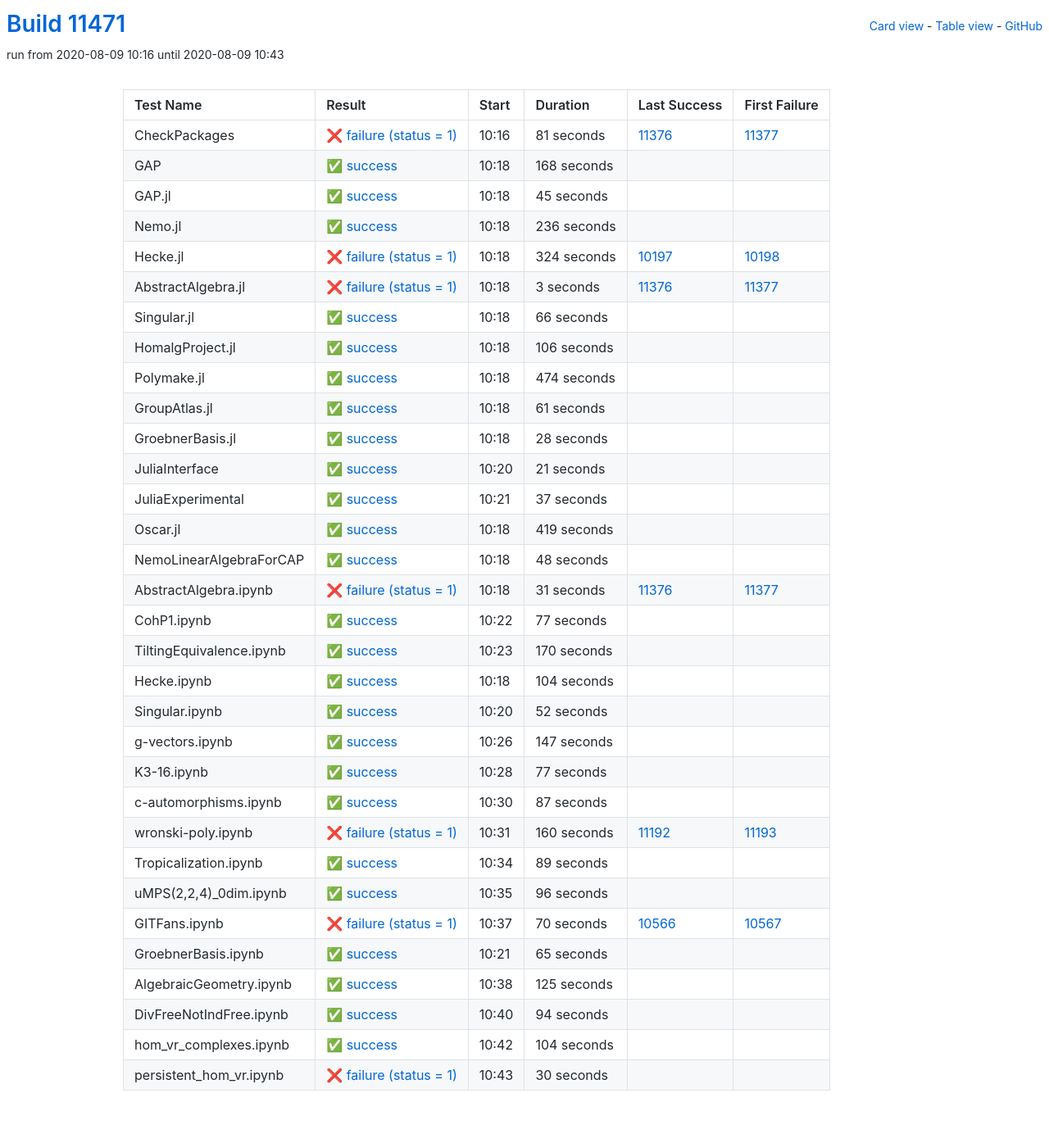
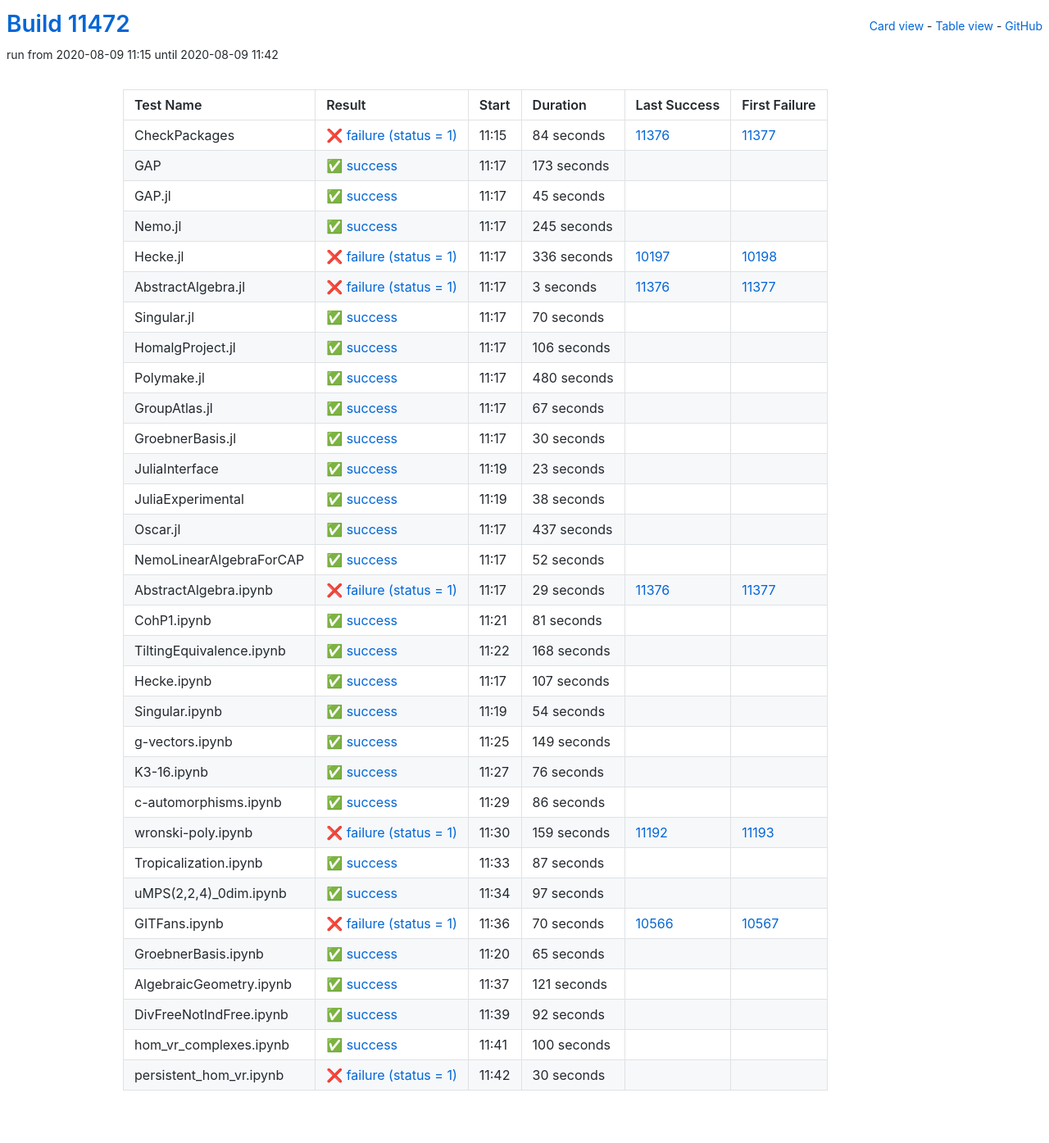
Before and after one commit to oscar-system/oscar-ci-status, a Jekyll site: the page built from table.html, in a window 1280 px wide. Shown: the whole page at 82% size. Built offline with Jekyll 4.4.1, drawn with Linux system fonts in a browser that asks for light colours.

Commit message:
Build #11472

```diff
--- a/_data/ci.yml
+++ b/_data/ci.yml
@@ -1,6 +1,6 @@
 ---
-build: 11471
-build_url: https://oscarci.mathematik.uni-kl.de/job/oscar/11471/
+build: 11472
+build_url: https://oscarci.mathematik.uni-kl.de/job/oscar/11472/
 job: oscar
 organization: oscar-system
 repo: oscar-ci-status
@@ -8,32 +8,32 @@
 tests:
 - name: CheckPackages
   id: checkpackages
-  log: https://oscarci.mathematik.uni-kl.de/job/oscar/11471/artifact/logs/build-11471/CheckPackages.log
-  start: 2020-08-09 10:16
+  log: https://oscarci.mathematik.uni-kl.de/job/oscar/11472/artifact/logs/build-11472/CheckPackages.log
+  start: 2020-08-09 11:15
   success: false
   exitcode: 1
   status: failure
-  duration: 81
+  duration: 84
   last_success: 11376
   last_success_url: https://oscarci.mathematik.uni-kl.de/job/oscar/11376/
   first_failure: 11377
   first_failure_url: https://oscarci.mathematik.uni-kl.de/job/oscar/11377/
 - name: GAP
   id: gap
-  log: https://oscarci.mathematik.uni-kl.de/job/oscar/11471/artifact/logs/build-11471/GAP.log
-  start: 2020-08-09 10:18
+  log: https://oscarci.mathematik.uni-kl.de/job/oscar/11472/artifact/logs/build-11472/GAP.log
+  start: 2020-08-09 11:17
   success: true
   exitcode: 0
   status: success
-  duration: 168
+  duration: 173
   last_success: false
   last_success_url:
   first_failure: false
   first_failure_url:
 - name: GAP.jl
   id: gap-jl
-  log: https://oscarci.mathematik.uni-kl.de/job/oscar/11471/artifact/logs/build-11471/GAP.jl.log
-  start: 2020-08-09 10:18
+  log: https://oscarci.mathematik.uni-kl.de/job/oscar/11472/artifact/logs/build-11472/GAP.jl.log
+  start: 2020-08-09 11:17
   success: true
   exitcode: 0
   status: success
@@ -44,32 +44,32 @@
   first_failure_url:
 - name: Nemo.jl
   id: nemo-jl
-  log: https://oscarci.mathematik.uni-kl.de/job/oscar/11471/artifact/logs/build-11471/Nemo.jl.log
-  start: 2020-08-09 10:18
+  log: https://oscarci.mathematik.uni-kl.de/job/oscar/11472/artifact/logs/build-11472/Nemo.jl.log
+  start: 2020-08-09 11:17
   success: true
   exitcode: 0
   status: success
-  duration: 236
+  duration: 245
   last_success: false
   last_success_url:
   first_failure: false
   first_failure_url:
 - name: Hecke.jl
   id: hecke-jl
-  log: https://oscarci.mathematik.uni-kl.de/job/oscar/11471/artifact/logs/build-11471/Hecke.jl.log
-  start: 2020-08-09 10:18
+  log: https://oscarci.mathematik.uni-kl.de/job/oscar/11472/artifact/logs/build-11472/Hecke.jl.log
+  start: 2020-08-09 11:17
   success: false
   exitcode: 1
   status: failure
-  duration: 324
+  duration: 336
   last_success: 10197
   last_success_url: https://oscarci.mathematik.uni-kl.de/job/oscar/10197/
   first_failure: 10198
   first_failure_url: https://oscarci.mathematik.uni-kl.de/job/oscar/10198/
 - name: AbstractAlgebra.jl
   id: abstractalgebra-jl
-  log: https://oscarci.mathematik.uni-kl.de/job/oscar/11471/artifact/logs/build-11471/AbstractAlgebra.jl.log
-  start: 2020-08-09 10:18
+  log: https://oscarci.mathematik.uni-kl.de/job/oscar/11472/artifact/logs/build-11472/AbstractAlgebra.jl.log
+  start: 2020-08-09 11:17
   success: false
   exitcode: 1
   status: failure
@@ -80,20 +80,20 @@
   first_failure_url: https://oscarci.mathematik.uni-kl.de/job/oscar/11377/
 - name: Singular.jl
   id: singular-jl
-  log: https://oscarci.mathematik.uni-kl.de/job/oscar/11471/artifact/logs/build-11471/Singular.jl.log
-  start: 2020-08-09 10:18
+  log: https://oscarci.mathematik.uni-kl.de/job/oscar/11472/artifact/logs/build-11472/Singular.jl.log
+  start: 2020-08-09 11:17
   success: true
   exitcode: 0
   status: success
-  duration: 66
+  duration: 70
   last_success: false
   last_success_url:
   first_failure: false
   first_failure_url:
 - name: HomalgProject.jl
   id: homalgproject-jl
-  log: https://oscarci.mathematik.uni-kl.de/job/oscar/11471/artifact/logs/build-11471/HomalgProject.jl.log
-  start: 2020-08-09 10:18
+  log: https://oscarci.mathematik.uni-kl.de/job/oscar/11472/artifact/logs/build-11472/HomalgProject.jl.log
+  start: 2020-08-09 11:17
   success: true
   exitcode: 0
   status: success
@@ -104,140 +104,80 @@
   first_failure_url:
 - name: Polymake.jl
   id: polymake-jl
-  log: https://oscarci.mathematik.uni-kl.de/job/oscar/11471/artifact/logs/build-11471/Polymake.jl.log
-  start: 2020-08-09 10:18
+  log: https://oscarci.mathematik.uni-kl.de/job/oscar/11472/artifact/logs/build-11472/Polymake.jl.log
+  start: 2020-08-09 11:17
   success: true
   exitcode: 0
   status: success
-  duration: 474
+  duration: 480
   last_success: false
   last_success_url:
   first_failure: false
   first_failure_url:
 - name: GroupAtlas.jl
   id: groupatlas-jl
-  log: https://oscarci.mathematik.uni-kl.de/job/oscar/11471/artifact/logs/build-11471/GroupAtlas.jl.log
-  start: 2020-08-09 10:18
+  log: https://oscarci.mathematik.uni-kl.de/job/oscar/11472/artifact/logs/build-11472/GroupAtlas.jl.log
+  start: 2020-08-09 11:17
   success: true
   exitcode: 0
   status: success
-  duration: 61
+  duration: 67
   last_success: false
   last_success_url:
   first_failure: false
   first_failure_url:
 - name: GroebnerBasis.jl
   id: groebnerbasis-jl
-  log: https://oscarci.mathematik.uni-kl.de/job/oscar/11471/artifact/logs/build-11471/GroebnerBasis.jl.log
-  start: 2020-08-09 10:18
+  log: https://oscarci.mathematik.uni-kl.de/job/oscar/11472/artifact/logs/build-11472/GroebnerBasis.jl.log
+  start: 2020-08-09 11:17
   success: true
   exitcode: 0
   status: success
-  duration: 28
+  duration: 30
   last_success: false
   last_success_url:
   first_failure: false
   first_failure_url:
 - name: JuliaInterface
   id: juliainterface
-  log: https://oscarci.mathematik.uni-kl.de/job/oscar/11471/artifact/logs/build-11471/JuliaInterface.log
-  start: 2020-08-09 10:20
+  log: https://oscarci.mathematik.uni-kl.de/job/oscar/11472/artifact/logs/build-11472/JuliaInterface.log
+  start: 2020-08-09 11:19
   success: true
   exitcode: 0
   status: success
-  duration: 21
+  duration: 23
   last_success: false
   last_success_url:
   first_failure: false
   first_failure_url:
 - name: JuliaExperimental
   id: juliaexperimental
-  log: https://oscarci.mathematik.uni-kl.de/job/oscar/11471/artifact/logs/build-11471/JuliaExperimental.log
-  start: 2020-08-09 10:21
+  log: https://oscarci.mathematik.uni-kl.de/job/oscar/11472/artifact/logs/build-11472/JuliaExperimental.log
+  start: 2020-08-09 11:19
   success: true
   exitcode: 0
   status: success
-  duration: 37
+  duration: 38
   last_success: false
   last_success_url:
   first_failure: false
   first_failure_url:
 - name: Oscar.jl
   id: oscar-jl
-  log: https://oscarci.mathematik.uni-kl.de/job/oscar/11471/artifact/logs/build-11471/Oscar.jl.log
-  start: 2020-08-09 10:18
+  log: https://oscarci.mathematik.uni-kl.de/job/oscar/11472/artifact/logs/build-11472/Oscar.jl.log
+  start: 2020-08-09 11:17
   success: true
   exitcode: 0
   status: success
-  duration: 419
+  duration: 437
   last_success: false
   last_success_url:
   first_failure: false
   first_failure_url:
 - name: NemoLinearAlgebraForCAP
   id: nemolinearalgebraforcap
-  log: https://oscarci.mathematik.uni-kl.de/job/oscar/11471/artifact/logs/build-11471/NemoLinearAlgebraForCAP.log
-  start: 2020-08-09 10:18
-  success: true
-  exitcode: 0
-  status: success
-  duration: 48
-  last_success: false
-  last_success_url:
-  first_failure: false
-  first_failure_url:
-- name: AbstractAlgebra.ipynb
-  id: abstractalgebra-ipynb
-  log: https://oscarci.mathematik.uni-kl.de/job/oscar/11471/artifact/logs/build-11471/AbstractAlgebra.ipynb.log
-  start: 2020-08-09 10:18
-  success: false
-  exitcode: 1
-  status: failure
-  duration: 31
-  last_success: 11376
-  last_success_url: https://oscarci.mathematik.uni-kl.de/job/oscar/11376/
-  first_failure: 11377
-  first_failure_url: https://oscarci.mathematik.uni-kl.de/job/oscar/11377/
-- name: CohP1.ipynb
-  id: cohp1-ipynb
-  log: https://oscarci.mathematik.uni-kl.de/job/oscar/11471/artifact/logs/build-11471/CohP1.ipynb.log
-  start: 2020-08-09 10:22
-  success: true
-  exitcode: 0
-  status: success
-  duration: 77
-  last_success: false
-  last_success_url:
-  first_failure: false
-  first_failure_url:
-- name: TiltingEquivalence.ipynb
-  id: tiltingequivalence-ipynb
-  log: https://oscarci.mathematik.uni-kl.de/job/oscar/11471/artifact/logs/build-11471/TiltingEquivalence.ipynb.log
-  start: 2020-08-09 10:23
-  success: true
-  exitcode: 0
-  status: success
-  duration: 170
-  last_success: false
-  last_success_url:
-  first_failure: false
-  first_failure_url:
-- name: Hecke.ipynb
-  id: hecke-ipynb
-  log: https://oscarci.mathematik.uni-kl.de/job/oscar/11471/artifact/logs/build-11471/Hecke.ipynb.log
-  start: 2020-08-09 10:18
-  success: true
-  exitcode: 0
-  status: success
-  duration: 104
-  last_success: false
-  last_success_url:
-  first_failure: false
-  first_failure_url:
-- name: Singular.ipynb
-  id: singular-ipynb
-  log: https://oscarci.mathematik.uni-kl.de/job/oscar/11471/artifact/logs/build-11471/Singular.ipynb.log
-  start: 2020-08-09 10:20
+  log: https://oscarci.mathematik.uni-kl.de/job/oscar/11472/artifact/logs/build-11472/NemoLinearAlgebraForCAP.log
+  start: 2020-08-09 11:17
   success: true
   exitcode: 0
   status: success
@@ -246,34 +186,118 @@
   last_success_url:
   first_failure: false
   first_failure_url:
-- name: g-vectors.ipynb
-  id: g-vectors-ipynb
-  log: https://oscarci.mathematik.uni-kl.de/job/oscar/11471/artifact/logs/build-11471/g-vectors.ipynb.log
-  start: 2020-08-09 10:26
+- name: AbstractAlgebra.ipynb
+  id: abstractalgebra-ipynb
+  log: https://oscarci.mathematik.uni-kl.de/job/oscar/11472/artifact/logs/build-11472/AbstractAlgebra.ipynb.log
+  start: 2020-08-09 11:17
+  success: false
+  exitcode: 1
+  status: failure
+  duration: 29
+  last_success: 11376
+  last_success_url: https://oscarci.mathematik.uni-kl.de/job/oscar/11376/
+  first_failure: 11377
+  first_failure_url: https://oscarci.mathematik.uni-kl.de/job/oscar/11377/
+- name: CohP1.ipynb
+  id: cohp1-ipynb
+  log: https://oscarci.mathematik.uni-kl.de/job/oscar/11472/artifact/logs/build-11472/CohP1.ipynb.log
+  start: 2020-08-09 11:21
   success: true
   exitcode: 0
   status: success
-  duration: 147
+  duration: 81
+  last_success: false
+  last_success_url:
+  first_failure: false
+  first_failure_url:
+- name: TiltingEquivalence.ipynb
+  id: tiltingequivalence-ipynb
+  log: https://oscarci.mathematik.uni-kl.de/job/oscar/11472/artifact/logs/build-11472/TiltingEquivalence.ipynb.log
+  start: 2020-08-09 11:22
+  success: true
+  exitcode: 0
+  status: success
+  duration: 168
+  last_success: false
+  last_success_url:
+  first_failure: false
+  first_failure_url:
+- name: Hecke.ipynb
+  id: hecke-ipynb
+  log: https://oscarci.mathematik.uni-kl.de/job/oscar/11472/artifact/logs/build-11472/Hecke.ipynb.log
+  start: 2020-08-09 11:17
+  success: true
+  exitcode: 0
+  status: success
+  duration: 107
+  last_success: false
+  last_success_url:
+  first_failure: false
+  first_failure_url:
+- name: Singular.ipynb
+  id: singular-ipynb
+  log: https://oscarci.mathematik.uni-kl.de/job/oscar/11472/artifact/logs/build-11472/Singular.ipynb.log
+  start: 2020-08-09 11:19
+  success: true
+  exitcode: 0
+  status: success
+  duration: 54
+  last_success: false
+  last_success_url:
+  first_failure: false
+  first_failure_url:
+- name: g-vectors.ipynb
+  id: g-vectors-ipynb
+  log: https://oscarci.mathematik.uni-kl.de/job/oscar/11472/artifact/logs/build-11472/g-vectors.ipynb.log
+  start: 2020-08-09 11:25
+  success: true
+  exitcode: 0
+  status: success
+  duration: 149
   last_success: false
   last_success_url:
   first_failure: false
   first_failure_url:
 - name: K3-16.ipynb
   id: k3-16-ipynb
-  log: https://oscarci.mathematik.uni-kl.de/job/oscar/11471/artifact/logs/build-11471/K3-16.ipynb.log
-  start: 2020-08-09 10:28
+  log: https://oscarci.mathematik.uni-kl.de/job/oscar/11472/artifact/logs/build-11472/K3-16.ipynb.log
+  start: 2020-08-09 11:27
   success: true
   exitcode: 0
   status: success
-  duration: 77
+  duration: 76
   last_success: false
   last_success_url:
   first_failure: false
   first_failure_url:
 - name: c-automorphisms.ipynb
   id: c-automorphisms-ipynb
-  log: https://oscarci.mathematik.uni-kl.de/job/oscar/11471/artifact/logs/build-11471/c-automorphisms.ipynb.log
-  start: 2020-08-09 10:30
+  log: https://oscarci.mathematik.uni-kl.de/job/oscar/11472/artifact/logs/build-11472/c-automorphisms.ipynb.log
+  start: 2020-08-09 11:29
+  success: true
+  exitcode: 0
+  status: success
+  duration: 86
+  last_success: false
+  last_success_url:
+  first_failure: false
+  first_failure_url:
+- name: wronski-poly.ipynb
+  id: wronski-poly-ipynb
+  log: https://oscarci.mathematik.uni-kl.de/job/oscar/11472/artifact/logs/build-11472/wronski-poly.ipynb.log
+  start: 2020-08-09 11:30
+  success: false
+  exitcode: 1
+  status: failure
+  duration: 159
+  last_success: 11192
+  last_success_url: https://oscarci.mathematik.uni-kl.de/job/oscar/11192/
+  first_failure: 11193
+  first_failure_url: https://oscarci.mathematik.uni-kl.de/job/oscar/11193/
+- name: Tropicalization.ipynb
+  id: tropicalization-ipynb
+  log: https://oscarci.mathematik.uni-kl.de/job/oscar/11472/artifact/logs/build-11472/Tropicalization.ipynb.log
+  start: 2020-08-09 11:33
   success: true
   exitcode: 0
   status: success
@@ -282,46 +306,22 @@
   last_success_url:
   first_failure: false
   first_failure_url:
-- name: wronski-poly.ipynb
-  id: wronski-poly-ipynb
-  log: https://oscarci.mathematik.uni-kl.de/job/oscar/11471/artifact/logs/build-11471/wronski-poly.ipynb.log
-  start: 2020-08-09 10:31
-  success: false
-  exitcode: 1
-  status: failure
-  duration: 160
-  last_success: 11192
-  last_success_url: https://oscarci.mathematik.uni-kl.de/job/oscar/11192/
-  first_failure: 11193
-  first_failure_url: https://oscarci.mathematik.uni-kl.de/job/oscar/11193/
-- name: Tropicalization.ipynb
-  id: tropicalization-ipynb
-  log: https://oscarci.mathematik.uni-kl.de/job/oscar/11471/artifact/logs/build-11471/Tropicalization.ipynb.log
-  start: 2020-08-09 10:34
+- name: uMPS(2,2,4)_0dim.ipynb
+  id: umps-2-2-4-0dim-ipynb
+  log: https://oscarci.mathematik.uni-kl.de/job/oscar/11472/artifact/logs/build-11472/uMPS-2-2-4-_0dim.ipynb.log
+  start: 2020-08-09 11:34
   success: true
   exitcode: 0
   status: success
-  duration: 89
-  last_success: false
-  last_success_url:
-  first_failure: false
-  first_failure_url:
-- name: uMPS(2,2,4)_0dim.ipynb
-  id: umps-2-2-4-0dim-ipynb
-  log: https://oscarci.mathematik.uni-kl.de/job/oscar/11471/artifact/logs/build-11471/uMPS-2-2-4-_0dim.ipynb.log
-  start: 2020-08-09 10:35
-  success: true
-  exitcode: 0
-  status: success
-  duration: 96
+  duration: 97
   last_success: false
   last_success_url:
   first_failure: false
   first_failure_url:
 - name: GITFans.ipynb
   id: gitfans-ipynb
-  log: https://oscarci.mathematik.uni-kl.de/job/oscar/11471/artifact/logs/build-11471/GITFans.ipynb.log
-  start: 2020-08-09 10:37
+  log: https://oscarci.mathematik.uni-kl.de/job/oscar/11472/artifact/logs/build-11472/GITFans.ipynb.log
+  start: 2020-08-09 11:36
   success: false
   exitcode: 1
   status: failure
@@ -332,8 +332,8 @@
   first_failure_url: https://oscarci.mathematik.uni-kl.de/job/oscar/10567/
 - name: GroebnerBasis.ipynb
   id: groebnerbasis-ipynb
-  log: https://oscarci.mathematik.uni-kl.de/job/oscar/11471/artifact/logs/build-11471/GroebnerBasis.ipynb.log
-  start: 2020-08-09 10:21
+  log: https://oscarci.mathematik.uni-kl.de/job/oscar/11472/artifact/logs/build-11472/GroebnerBasis.ipynb.log
+  start: 2020-08-09 11:20
   success: true
   exitcode: 0
   status: success
@@ -344,44 +344,44 @@
   first_failure_url:
 - name: AlgebraicGeometry.ipynb
   id: algebraicgeometry-ipynb
-  log: https://oscarci.mathematik.uni-kl.de/job/oscar/11471/artifact/logs/build-11471/AlgebraicGeometry.ipynb.log
-  start: 2020-08-09 10:38
+  log: https://oscarci.mathematik.uni-kl.de/job/oscar/11472/artifact/logs/build-11472/AlgebraicGeometry.ipynb.log
+  start: 2020-08-09 11:37
   success: true
   exitcode: 0
   status: success
-  duration: 125
+  duration: 121
   last_success: false
   last_success_url:
   first_failure: false
   first_failure_url:
 - name: DivFreeNotIndFree.ipynb
   id: divfreenotindfree-ipynb
-  log: https://oscarci.mathematik.uni-kl.de/job/oscar/11471/artifact/logs/build-11471/DivFreeNotIndFree.ipynb.log
-  start: 2020-08-09 10:40
+  log: https://oscarci.mathematik.uni-kl.de/job/oscar/11472/artifact/logs/build-11472/DivFreeNotIndFree.ipynb.log
+  start: 2020-08-09 11:39
   success: true
   exitcode: 0
   status: success
-  duration: 94
+  duration: 92
   last_success: false
   last_success_url:
   first_failure: false
   first_failure_url:
 - name: hom_vr_complexes.ipynb
   id: hom-vr-complexes-ipynb
-  log: https://oscarci.mathematik.uni-kl.de/job/oscar/11471/artifact/logs/build-11471/hom_vr_complexes.ipynb.log
-  start: 2020-08-09 10:42
+  log: https://oscarci.mathematik.uni-kl.de/job/oscar/11472/artifact/logs/build-11472/hom_vr_complexes.ipynb.log
+  start: 2020-08-09 11:41
   success: true
   exitcode: 0
   status: success
-  duration: 104
+  duration: 100
   last_success: false
   last_success_url:
   first_failure: false
   first_failure_url:
 - name: persistent_hom_vr.ipynb
   id: persistent-hom-vr-ipynb
-  log: https://oscarci.mathematik.uni-kl.de/job/oscar/11471/artifact/logs/build-11471/persistent_hom_vr.ipynb.log
-  start: 2020-08-09 10:43
+  log: https://oscarci.mathematik.uni-kl.de/job/oscar/11472/artifact/logs/build-11472/persistent_hom_vr.ipynb.log
+  start: 2020-08-09 11:42
   success: false
   exitcode: 1
   status: failure
```
Also changed, not shown: README.md.
